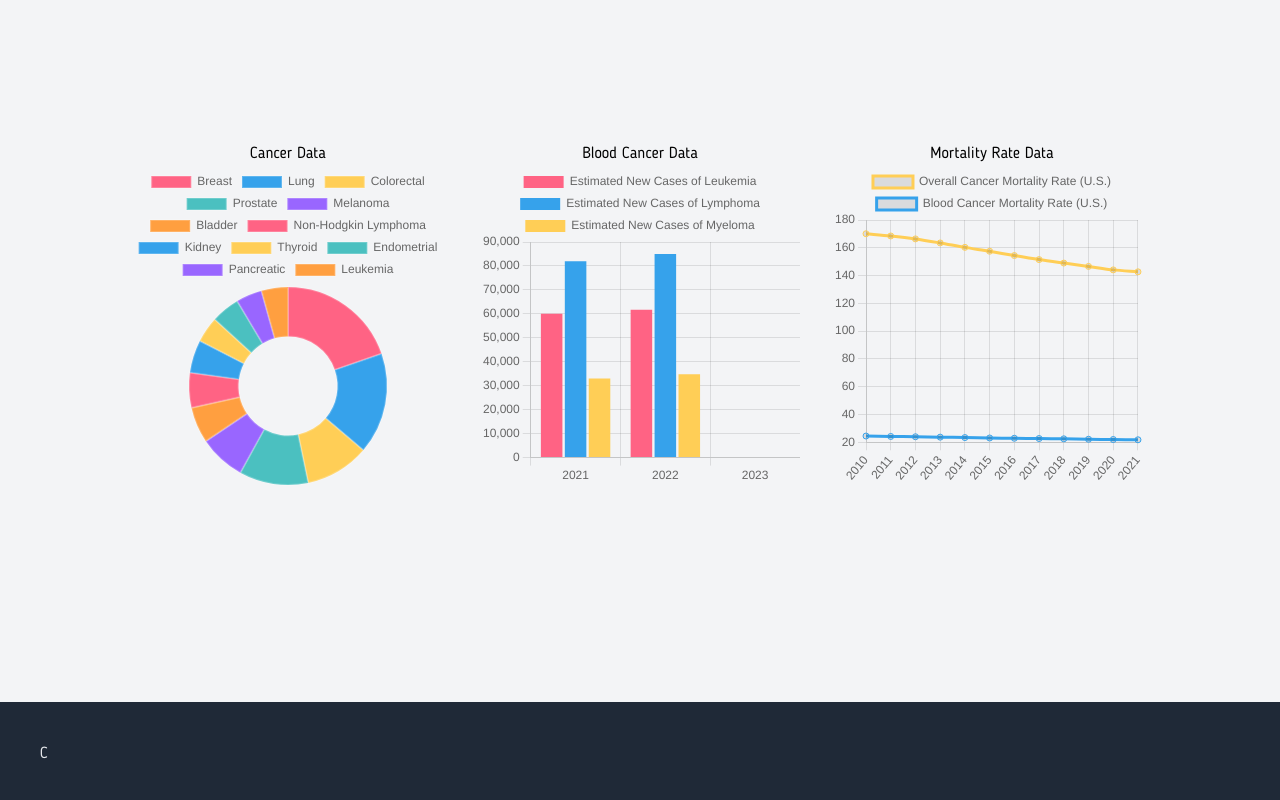
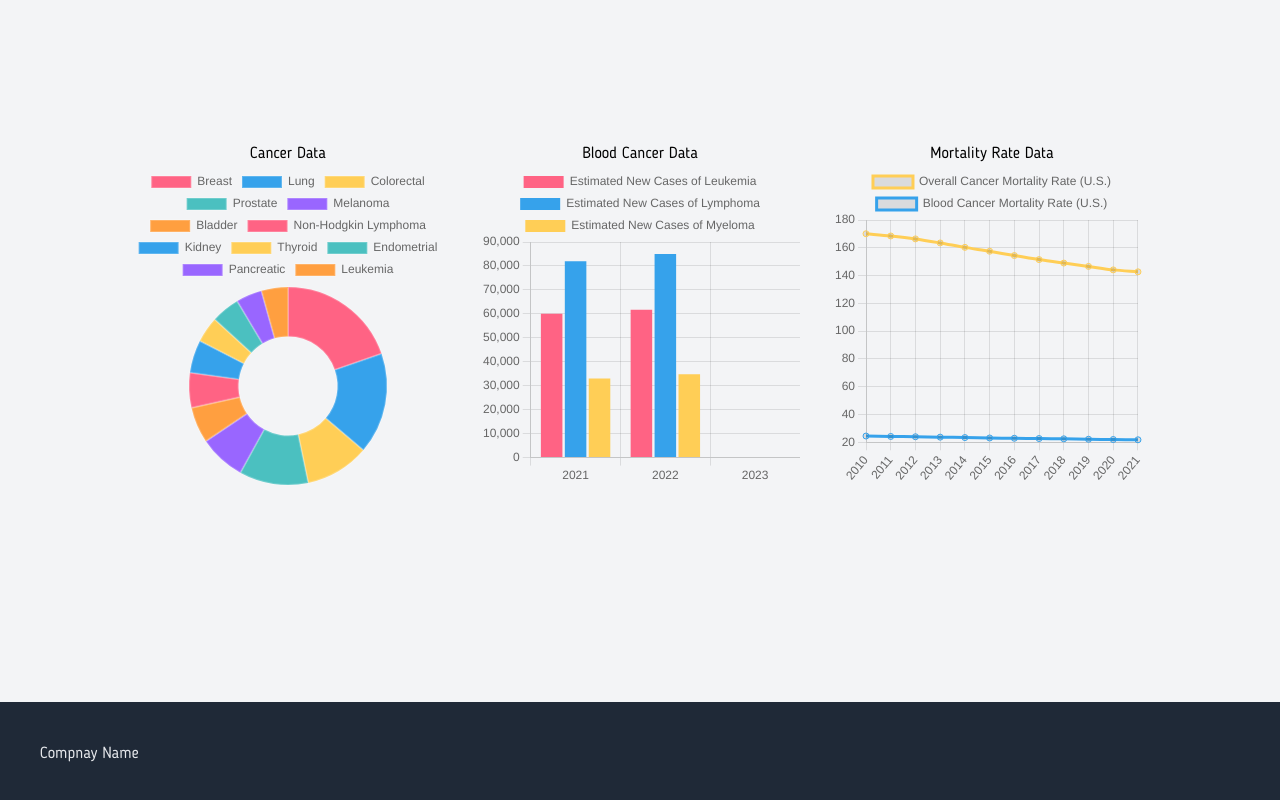
Before and after one commit to Laudkyle/add-life, a React (Create React App) app: page / in a window 1280 px wide. Shown: the part 5130-5930 px from the top of the page. Built offline with nearby package versions, Linux system fonts and the light colour scheme.

Commit message:
company name

```diff
--- a/src/components/Footer.jsx
+++ b/src/components/Footer.jsx
@@ -7,7 +7,7 @@ const Footer = () => {
                 <div className="max-w-7xl mx-auto">
                     <div className="grid grid-cols-1 md:grid-cols-2 lg:grid-cols-4 gap-2">
                         <div className="mb-5">
-                           <h4>C</h4>
+                           <h4>Compnay Name</h4>
                         </div>
                         <div className="mb-5">
 
```
